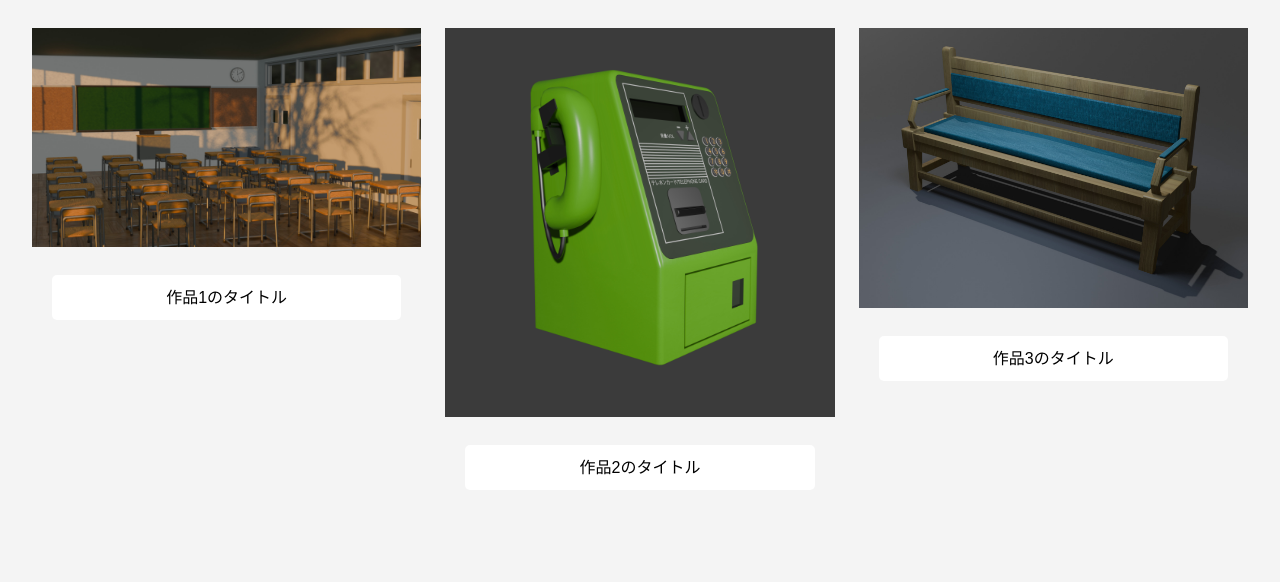
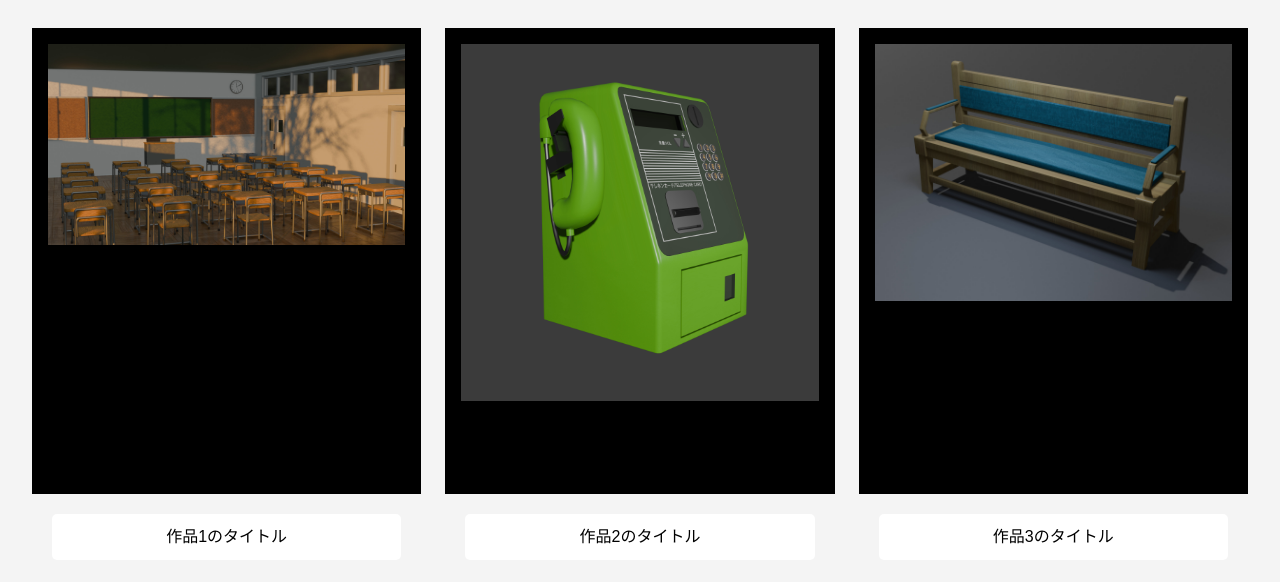
Before and after one commit to harukyabe2/harukyabe2.github.io, a plain HTML site: page blender.html in a window 1280 px wide. Shown: the part 116-698 px from the top of the page. Drawn offline with Linux system fonts and the light colour scheme.

Commit message:
Update styles.css

```diff
--- a/styles.css
+++ b/styles.css
@@ -79,6 +79,12 @@ h2 {
     transition: transform 0.2s;
 }
 
+.img-item {
+    height: 90%;
+    background-color: black;
+    padding: 1rem;
+}
+
 .gallery-image:hover {
     transform: scale(1.1);
 }
```
